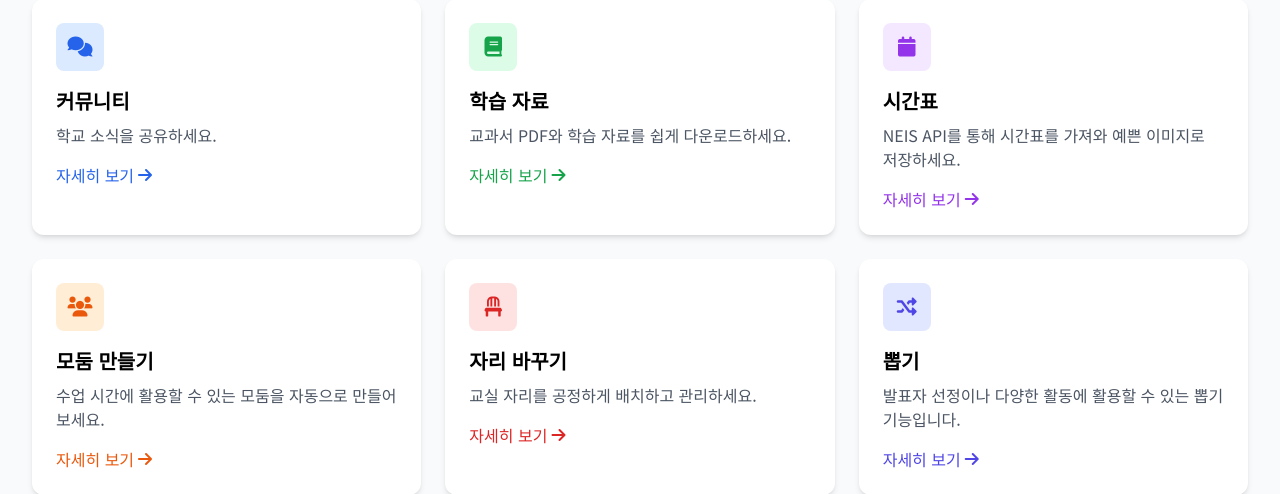
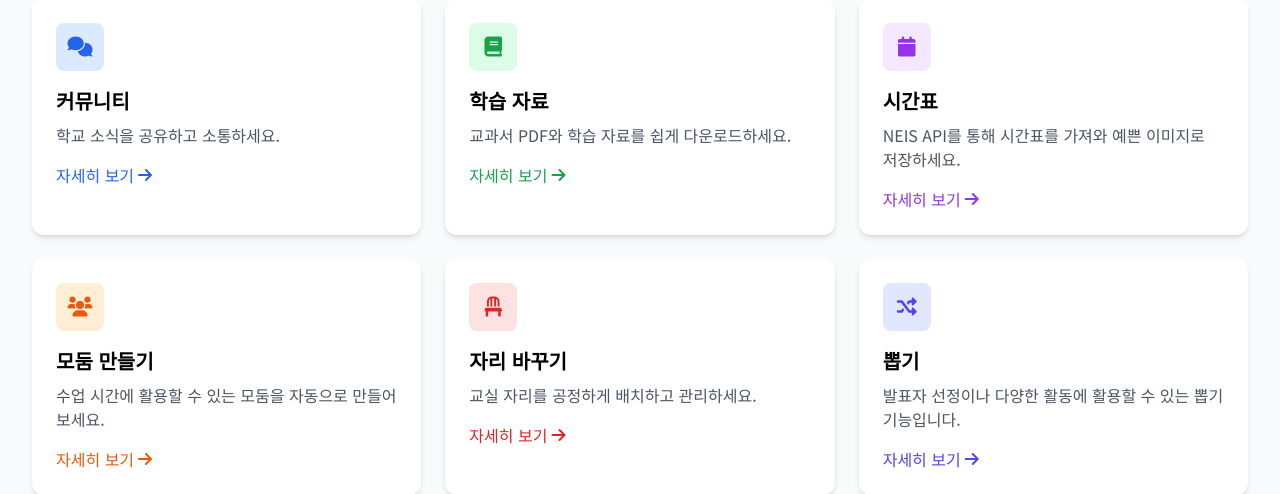
Before and after one commit to YCLK/school-mate, a Flask app: page / in a window 1280 px wide. Shown: the part 461-955 px from the top of the page. Run offline with Flask 3, Linux system fonts and the light colour scheme; some libraries are stand-ins or nearby versions.

Commit message:
Update index.html

```diff
--- a/api/templates/index.html
+++ b/api/templates/index.html
@@ -32,7 +32,7 @@
                     <i class="fas fa-comments text-blue-600 text-xl"></i>
                 </div>
                 <h3 class="text-xl font-semibold mb-2">커뮤니티</h3>
-                <p class="text-gray-600 mb-4">학교 소식을 공유하세요.</p>
+                <p class="text-gray-600 mb-4">학교 소식을 공유하고 소통하세요.</p>
                 <a href="{{ url_for('community') }}" class="text-blue-600 hover:text-blue-800 font-medium inline-flex items-center">
                     자세히 보기 <i class="fas fa-arrow-right ml-1"></i>
                 </a>
```
